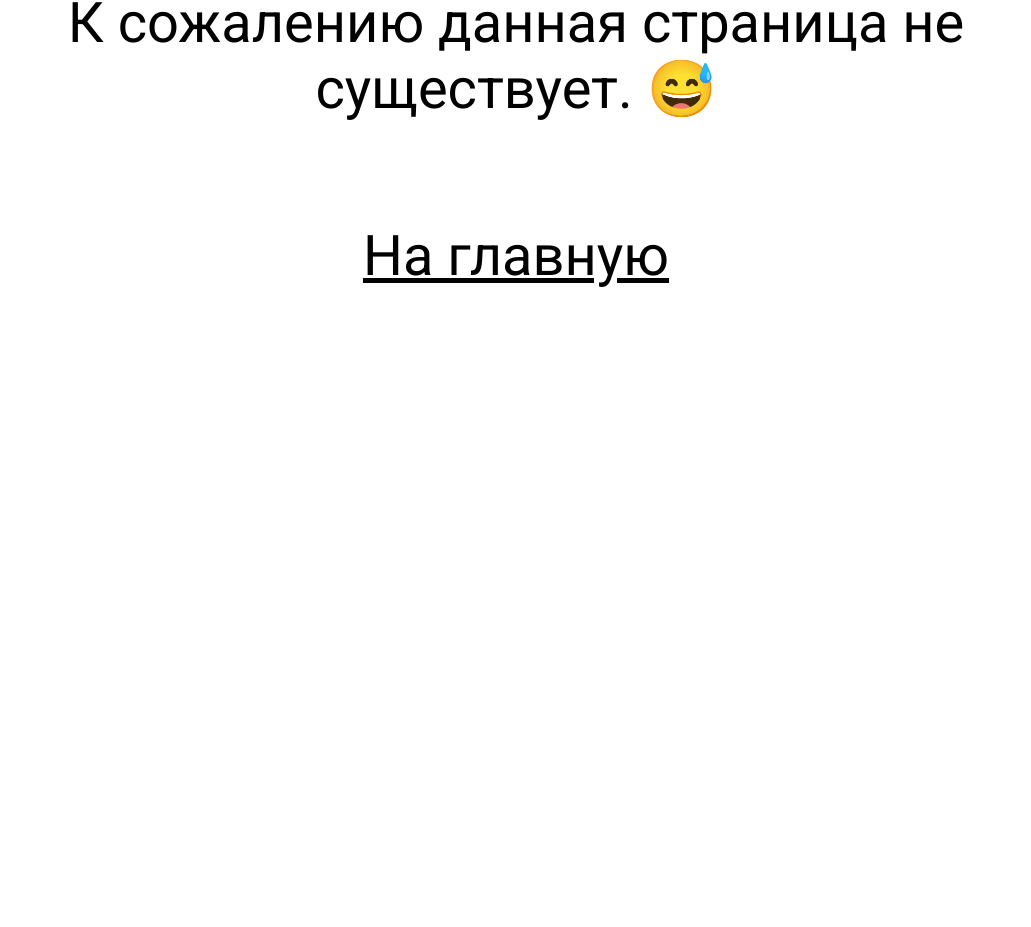
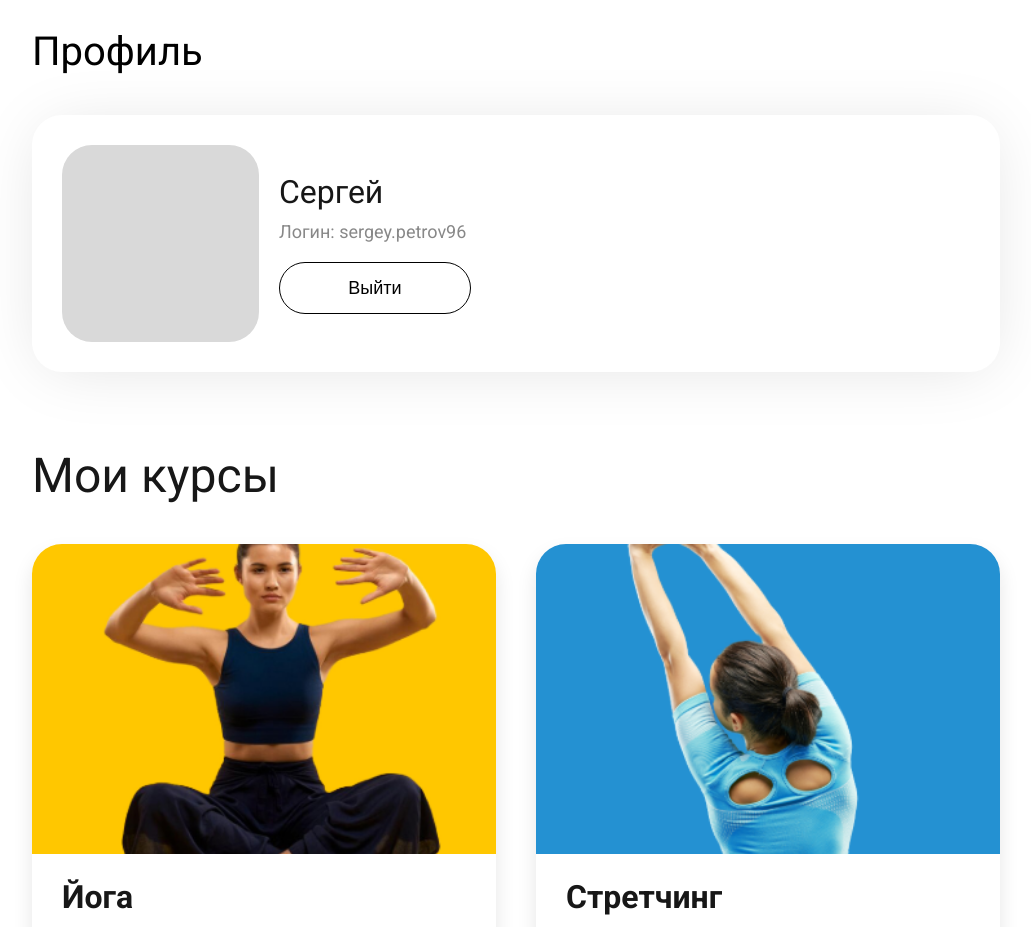
Before and after one commit to Erlan1502/my-app, a Next.js app: page /fitness/profile in a window 1280 px wide. Before the commit this address had no page. Shown: the part 163-1090 px from the top of the page, without its empty margins (124-1155 px from the left). Before the commit the page ends 800 px from the top, so only its background shows below. Built offline with nearby package versions, Linux system fonts and the light colour scheme.

Commit message:
Сделана верстка профиля

```diff
--- /dev/null
+++ b/src/app/fitness/profile/page.module.css
@@ -0,0 +1,71 @@
+.container {
+  padding-top: 60px;
+  padding-bottom: 50px;
+  max-width: 1280px;
+  margin: 0 auto;
+  padding-left: 16px;
+  padding-right: 16px;
+}
+
+.title {
+  color: black;
+  font-size: 40px;
+  font-weight: 400;
+  margin-bottom: 40px;
+}
+
+.profileBlock {
+  display: flex;
+  align-items: center;
+  gap: 20px;
+  padding: 30px;
+  border-radius: 30px;
+  margin-bottom: 75px;
+  box-shadow: 0px 4px 67px -12px rgba(0, 0, 0, 0.13);
+  background: rgba(255, 255, 255, 1);
+}
+
+.avatar {
+  width: 197px;
+  height: 197px;
+  border-radius: 30px;
+  background-color: #d9d9d9;
+}
+
+.userInfo h2 {
+  font-size: 32px;
+  font-weight: 400;
+  margin-bottom: 10px;
+}
+
+.userInfo p {
+  color: #888;
+  margin-bottom: 20px;
+  font-size: 18px;
+}
+
+.logoutButton {
+  display: flex;
+  border-radius: 46px;
+  background-color: transparent;
+  cursor: pointer;
+  box-sizing: border-box;
+  border: 1px solid rgba(0, 0, 0, 1);
+  width: 192px;
+  height: 52px;
+  align-items: center;
+  justify-content: center;
+  font-size: 18px;
+}
+
+.coursesTitle {
+  font-size: 48px;
+  font-weight: 400;
+  margin-bottom: 40px;
+}
+
+.grid {
+  display: grid;
+  grid-template-columns: repeat(auto-fit, minmax(320px, 1fr));
+  gap: 40px;
+}
--- /dev/null
+++ b/src/app/fitness/profile/page.tsx
@@ -0,0 +1,44 @@
+import styles from './page.module.css';
+import ProfileCourseCard from '@/components/ProfileCourseCard/profileCourseCard';
+
+export default function ProfilePage() {
+  const user = {
+    name: 'Сергей',
+    login: 'sergey.petrov96',
+  };
+
+  return (
+    <div className={styles.container}>
+      <h1 className={styles.title}>Профиль</h1>
+
+      <div className={styles.profileBlock}>
+        <div className={styles.avatar} />
+        <div className={styles.userInfo}>
+          <h2>{user.name}</h2>
+          <p>Логин: {user.login}</p>
+          <button className={styles.logoutButton}>Выйти</button>
+        </div>
+      </div>
+
+      <h2 className={styles.coursesTitle}>Мои курсы</h2>
+
+      <div className={styles.grid}>
+        <ProfileCourseCard
+          course="Йога"
+          imageUrl="/img/Yoga.png"
+          progress={40}
+        />
+        <ProfileCourseCard
+          course="Стретчинг"
+          imageUrl="/img/Stretching.png"
+          progress={0}
+        />
+        <ProfileCourseCard
+          course="Фитнес"
+          imageUrl="/img/Fitness.png"
+          progress={100}
+        />
+      </div>
+    </div>
+  );
+}
--- a/src/components/Header/Header.tsx
+++ b/src/components/Header/Header.tsx
@@ -6,7 +6,7 @@ import styles from './header.module.css';
 import AuthForm from '../AuthForm/AuthForm';
 
 export default function Header() {
-  const isLoggedIn = false; // Временно
+  const isLoggedIn = true; // Временно
   const userName = 'Сергей';
   const [isModalOpen, setIsModalOpen] = useState(false);
 
@@ -25,6 +25,7 @@ export default function Header() {
           <div className={styles.containerRight}>
             <nav>
               {isLoggedIn ? (
+                <Link href="/fitness/profile" className={styles.logo}>
                   <div className={styles.userProfile}>
                     <div className={styles.avatar}>
                       <svg>
@@ -36,6 +37,7 @@ export default function Header() {
                       <use href="/img/icon/DownChevron.svg"></use>
                     </svg>
                   </div>
+                </Link>
               ) : (
                 <button
                   type="button"
--- /dev/null
+++ b/src/components/ProfileCourseCard/profileCourseCard.module.css
@@ -0,0 +1,48 @@
+.card {
+  border-radius: 30px;
+  overflow: hidden;
+  box-shadow: 0 10px 20px rgba(0, 0, 0, 0.1);
+  background-color: white;
+  padding-bottom: 30px;
+}
+
+.image {
+  width: 100%;
+  height: 310px;
+  object-fit: cover;
+}
+
+.title {
+  font-size: 2rem;
+  font-weight: 600;
+  padding: 20px 30px 10px;
+}
+
+.progressContainer {
+  padding: 0 30px 20px;
+}
+
+.progressBar {
+  width: 100%;
+  height: 5px;
+  background-color: #edecff;
+  border-radius: 5px;
+  margin-top: 10px;
+}
+
+.progressFill {
+  height: 100%;
+  background: linear-gradient(270deg, #06b6d4 0%, #3b82f6 100%);
+  border-radius: 5px;
+}
+
+.actionButton {
+  margin: 0 30px;
+  width: calc(100% - 60px);
+  padding: 12px;
+  border-radius: 46px;
+  background: rgba(188, 236, 48, 1);
+  border: none;
+  cursor: pointer;
+  font-size: 18px;
+}
--- /dev/null
+++ b/src/components/ProfileCourseCard/profileCourseCard.tsx
@@ -0,0 +1,45 @@
+import Image from 'next/image';
+import styles from './profileCourseCard.module.css';
+// ЧУТЬ ПОЗЖЕ ДОБАВИМ import { Course } from '@/types/api';, А ПОКА СТРИНГ
+
+// 👇 2. Обновляем тип пропсов
+type ProfileCourseCardProps = {
+  course: string;
+  imageUrl: string;
+  progress: number;
+};
+
+export default function ProfileCourseCard({
+  course,
+  imageUrl,
+  progress,
+}: ProfileCourseCardProps) {
+  const getButtonText = () => {
+    if (progress === 100) return 'Начать заново';
+    if (progress > 0) return 'Продолжить';
+    return 'Начать тренировки';
+  };
+
+  return (
+    <div className={styles.card}>
+      <Image
+        src={imageUrl}
+        alt={course}
+        width={360}
+        height={310}
+        className={styles.image}
+      />
+      <h3 className={styles.title}>{course}</h3>{' '}
+      <div className={styles.progressContainer}>
+        <p>Прогресс: {progress}%</p>
+        <div className={styles.progressBar}>
+          <div
+            className={styles.progressFill}
+            style={{ width: `${progress}%` }}
+          />
+        </div>
+      </div>
+      <button className={styles.actionButton}>{getButtonText()}</button>
+    </div>
+  );
+}
```
Lines whose indentation alone changed are shown as unchanged.
